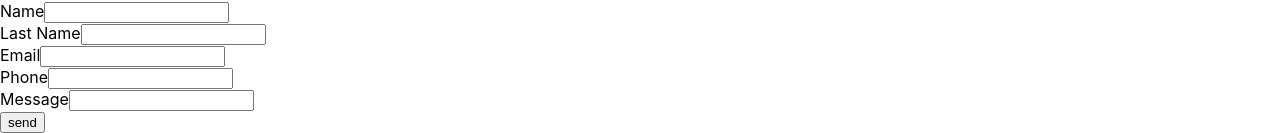
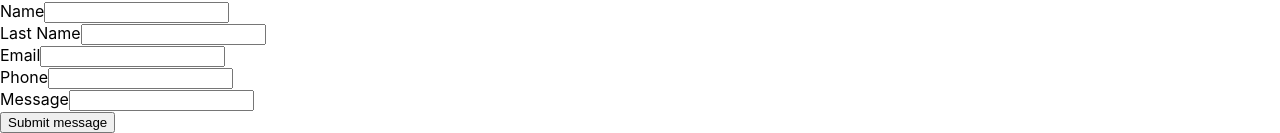
Before and after one commit to xvvas/rodriguez-lawgroup, a React (Create React App) app: page / in a window 1280 px wide. Shown: the part 3866-3999 px from the top of the page. Built offline with nearby package versions, Linux system fonts and the light colour scheme.

Commit message:
change value for input submit

```diff
--- a/src/Components/form/js/contactForm-container.jsx
+++ b/src/Components/form/js/contactForm-container.jsx
@@ -102,7 +102,7 @@ const ContactForm = () => {
           )}
         </div>
 
-        <input type="submit" value="send" />
+        <input type="submit" value="Submit message" />
       </form>
     </div>
   );
```
